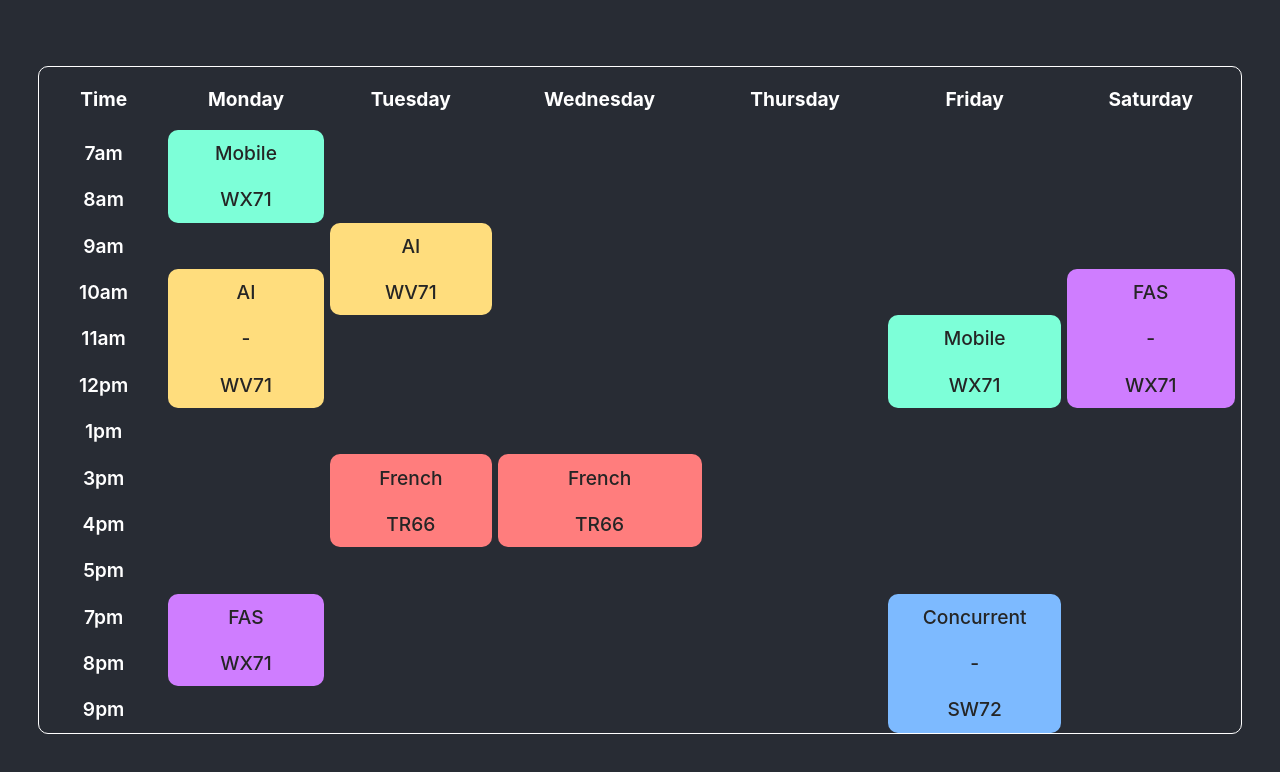
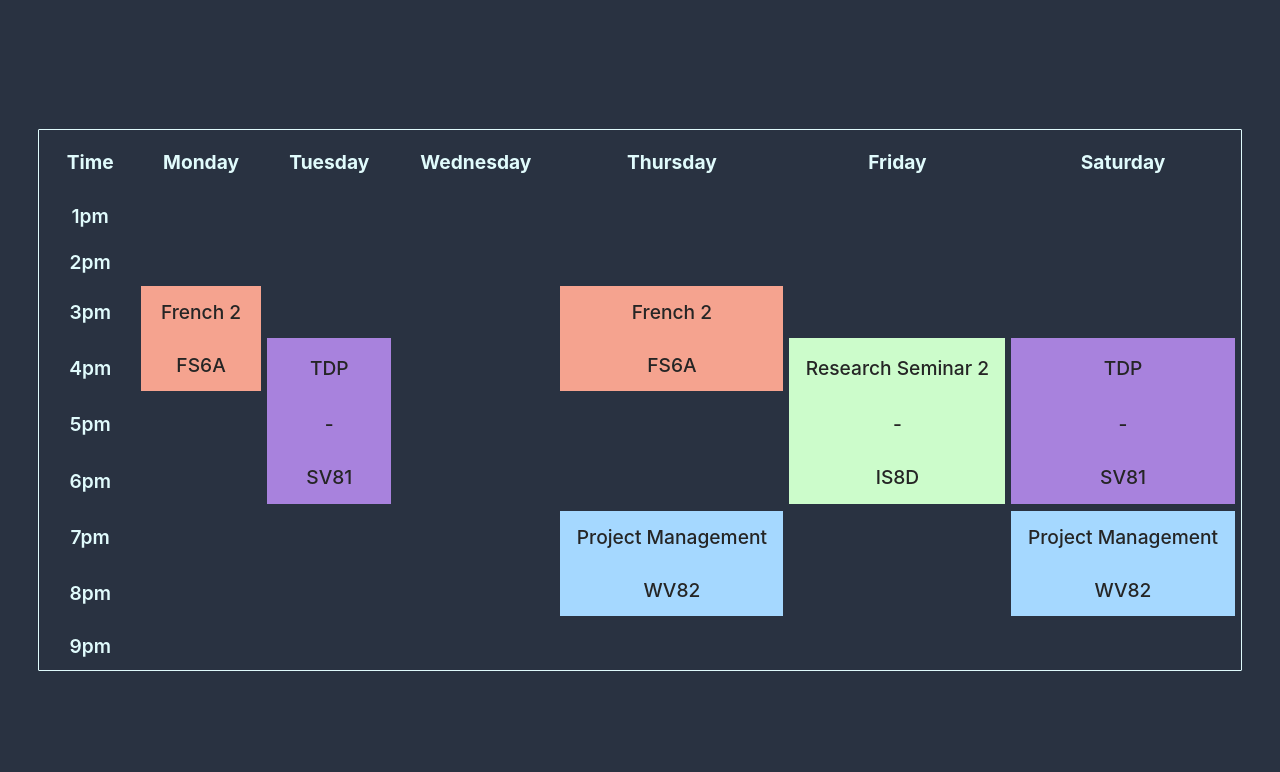
Before and after one commit to 8rb/Timetable, a React (Create React App) app: page / in a window 1280 px wide. Shown: the top 772 px of the page. Built offline with nearby package versions, Linux system fonts and the light colour scheme.

Commit message:
⚡️Update to new semester
Update university classes.

```diff
--- a/src/App.tsx
+++ b/src/App.tsx
@@ -1,4 +1,3 @@
-import React from 'react';
 import Timetable from './components/Timetable'
 
 const App = () => {
--- a/src/components/Timetable.tsx
+++ b/src/components/Timetable.tsx
@@ -1,6 +1,6 @@
-import React, { useState } from 'react'
+import { useState } from 'react'
 import { TableContainer, Table, TH, TD, TDTime, Modal, ModalSubTitleRow, ModalTitle, ModalSubTitle, ModalText } from './TimetableStyles';
-import TimeTableData from '../events';
+import TimeTableData from '../events/events';
 
 type Class = {
     name: string,
@@ -17,7 +17,6 @@ const Timetable = () => {
     const [data] = useState(TimeTableData);
     const [showModal, setShowModal] = useState(false);
     const [actualClass, setActualClass] = useState<Class>();
-
 
     const renderModal = () => {
         return actualClass &&
@@ -52,7 +51,9 @@ const Timetable = () => {
             return <TD onClick={() => {toggleModal(actualClass)}} color={actualClass?.color} type={type}>{actualClass?.name}</TD>
         }
         else if(type === "last") {
-            return <TD onClick={() => {toggleModal(actualClass)}} color={actualClass?.color} type={type}>{actualClass?.class}</TD>
+            return (
+                <TD onClick={() => {toggleModal(actualClass)}} color={actualClass?.color} type={type}>{actualClass?.class}</TD>
+            )
         }
         else if(type === "middle") {
             return <TD onClick={() => {toggleModal(actualClass)}} color={actualClass?.color} type={type}>{'-'}</TD>
@@ -63,13 +64,13 @@ const Timetable = () => {
     }
 
     const renderData = () => {
-        return data.map(({time, monday, tuesday, wednesday, friday, saturday}, index) => {
+        return data.map(({time, monday, tuesday, wednesday, thursday, friday, saturday}, index) => {
             return <tr key={index}>
                 <TDTime key={index}>{time}</TDTime>
                 {renderDataCell(monday?.class, monday?.type)}
                 {renderDataCell(tuesday?.class, tuesday?.type)}
-                {renderDataCell(wednesday?.class, wednesday?.type)}
-                {renderDataCell(undefined, undefined)} {/* Thursday */}
+                {renderDataCell(wednesday?.class, wednesday?.type)} {/* Wednesday */}
+                {renderDataCell(thursday?.class, thursday?.type)}
                 {renderDataCell(friday?.class, friday?.type)}
                 {renderDataCell(saturday?.class, saturday?.type)}
             </tr>
--- a/src/components/TimetableStyles.ts
+++ b/src/components/TimetableStyles.ts
@@ -7,15 +7,15 @@ export const TableContainer = styled.div`
 `
 
 export const Table = styled.table`
-  border: 1px solid #fff;
-  border-radius: 10px;
+  border: 1px solid #E0FBFC;
+  border-radius: 1px;
   height: 80%;
   width: 100%;
   border-spacing: .5vw 0;
 `;
 
 export const TH = styled.th`
-  color: #fff;
+  color: #E0FBFC;
   font-size: 1.2rem;
   padding: 1.2rem;
   text-align: center;
@@ -32,20 +32,17 @@ export const TD = styled.td<ClassProps>`
   font-size: 1.2rem;
   font-weight: 500;
   text-align: center;
-  padding: .7rem;
+  padding: .9rem .7rem;
   margin: 1rem;
   background: ${({color}) => color};
 
   ${props => props.type === 'first'
     &&`
-        // border-radius: 10px 10px 0 0;
-        border-top-right-radius: 10px;
-        border-top-left-radius: 10px;
   `};
 
   ${props => props.type === 'last'
     &&`
-        border-radius: 0 0 10px 10px;
+      border-bottom: 7px solid #293241;
   `};
 
   ${props => props.type
@@ -59,7 +56,7 @@ export const TD = styled.td<ClassProps>`
 `
 
 export const TDTime = styled.td`
-  color: #ffffff;
+  color: #E0FBFC;
   font-size: 1.2rem;
   font-weight: 600;
   text-align: center;
@@ -80,7 +77,7 @@ export const Modal = styled.div<ClassProps>`
   width: 30%;
   min-width: 310px;
   background: goldenrod;
-  border-radius: 10px;
+  border-radius: 5px;
   border: 3px solid #282c34;
   background: ${({color}) => color};
   display: flex;
--- /dev/null
+++ b/src/events/events.ts
@@ -0,0 +1,104 @@
+type Class = {
+    name: string,
+    color: string,
+    code: string,
+    class: string,
+    professor: string,
+    type?: string
+}
+
+type Cell = {
+    class?: Class,
+    type?: string
+}
+
+type Times = {
+    monday?: Cell,
+    tuesday?: Cell,
+    wednesday?: Cell,
+    thursday?: Cell,
+    friday?: Cell,
+    saturday?: Cell,
+    sunday?: Cell,
+    time?: string,
+}
+
+const Seminar: Class = {
+    name: "Research Seminar 2",
+    color: "#CCFCCB",
+    code: "IN397",
+    class: "IS8D",
+    professor: "Luis Alberto Vives Garnique"
+};
+
+const TDP: Class = {
+    name: "TDP",
+    color: "#A882DD",
+    code: "SI639",
+    class: "SV81",
+    professor: "Ernesto Ocampo Tello"
+};
+
+const Management: Class = {
+    name: "Project Management",
+    color: "#A5D8FF",
+    code: " SI647",
+    class: "WV82",
+    professor: "Sandra Analia Wong Durand"
+};
+
+const French: Class = {
+    name: "French 2",
+    color: "#F5A38F",
+    code: "TR240",
+    class: "FS6A",
+    professor: "Paolo Rodrigo Nery Lozada"
+};
+
+const TimeTableData: Times[] = [
+    {
+        "time": "1pm"
+    },
+    {
+        "time": "2pm"
+    },
+    {
+        "time": "3pm",
+        "monday": {class: French, type: "first"},
+        "thursday": {class: French, type: "first"}
+    },
+    {
+        "time": "4pm",
+        "monday": {class: French, type: "last"},
+        "tuesday": {class: TDP, type: "first"},
+        "thursday": {class: French, type: "last"},
+        "friday": {class: Seminar, type: "first"},
+        "saturday": {class: TDP, type: "first"},
+    },
+    {
+        "time": "5pm",
+        "tuesday": {class: TDP, type: "middle"},
+        "friday": {class: Seminar, type: "middle"},
+        "saturday": {class: TDP, type: "middle"},
+    },
+    {
+        "time": "6pm",
+        "tuesday": {class: TDP, type: "last"},
+        "friday": {class: Seminar, type: "last"},
+        "saturday": {class: TDP, type: "last"},
+    },
+    {
+        "time": "7pm",
+        "thursday": {class: Management, type: "first"},
+        "saturday": {class: Management, type: "first"},
+    },
+    {
+        "time": "8pm",
+        "thursday": {class: Management, type: "last"},
+        "saturday": {class: Management, type: "last"},
+    },
+    {
+        "time": "9pm"
+    },
+]
+export default TimeTableData;
--- a/src/index.css
+++ b/src/index.css
@@ -1,20 +1,20 @@
 *::selection {
-  background: #b440f7;
+  background: #ecccff;
 }
 
 body {
   margin: 0;
-  font-family: -apple-system, BlinkMacSystemFont, 'Segoe UI', 'Roboto', 'Oxygen',
-    'Ubuntu', 'Cantarell', 'Fira Sans', 'Droid Sans', 'Helvetica Neue',
+  font-family: -apple-system, BlinkMacSystemFont, "Segoe UI", "Roboto", "Oxygen",
+    "Ubuntu", "Cantarell", "Fira Sans", "Droid Sans", "Helvetica Neue",
     sans-serif;
   -webkit-font-smoothing: antialiased;
   -moz-osx-font-smoothing: grayscale;
-  background-color: #282c34;
+  background-color: #293241;
   font-size: 16px;
 }
 
 code {
-  font-family: source-code-pro, Menlo, Monaco, Consolas, 'Courier New',
+  font-family: source-code-pro, Menlo, Monaco, Consolas, "Courier New",
     monospace;
 }
 
--- a/src/index.tsx
+++ b/src/index.tsx
@@ -2,7 +2,6 @@ import React from 'react';
 import ReactDOM from 'react-dom';
 import './index.css';
 import App from './App';
-import reportWebVitals from './reportWebVitals';
 
 ReactDOM.render(
   <React.StrictMode>
@@ -10,8 +9,3 @@ ReactDOM.render(
   </React.StrictMode>,
   document.getElementById('root')
 );
-
-// If you want to start measuring performance in your app, pass a function
-// to log results (for example: reportWebVitals(console.log))
-// or send to an analytics endpoint. Learn more: https://bit.ly/CRA-vitals
-reportWebVitals();
--- a/src/reportWebVitals.ts
+++ /dev/null
@@ -1,15 +0,0 @@
-import { ReportHandler } from 'web-vitals';
-
-const reportWebVitals = (onPerfEntry?: ReportHandler) => {
-  if (onPerfEntry && onPerfEntry instanceof Function) {
-    import('web-vitals').then(({ getCLS, getFID, getFCP, getLCP, getTTFB }) => {
-      getCLS(onPerfEntry);
-      getFID(onPerfEntry);
-      getFCP(onPerfEntry);
-      getLCP(onPerfEntry);
-      getTTFB(onPerfEntry);
-    });
-  }
-};
-
-export default reportWebVitals;
```
Also changed, not shown: src/setupTests.ts (deleted, +0 -5 lines), src/events/2021-1.ts (renamed from src/events.ts), 1 other file (tests, documents, lock files or other folders).
